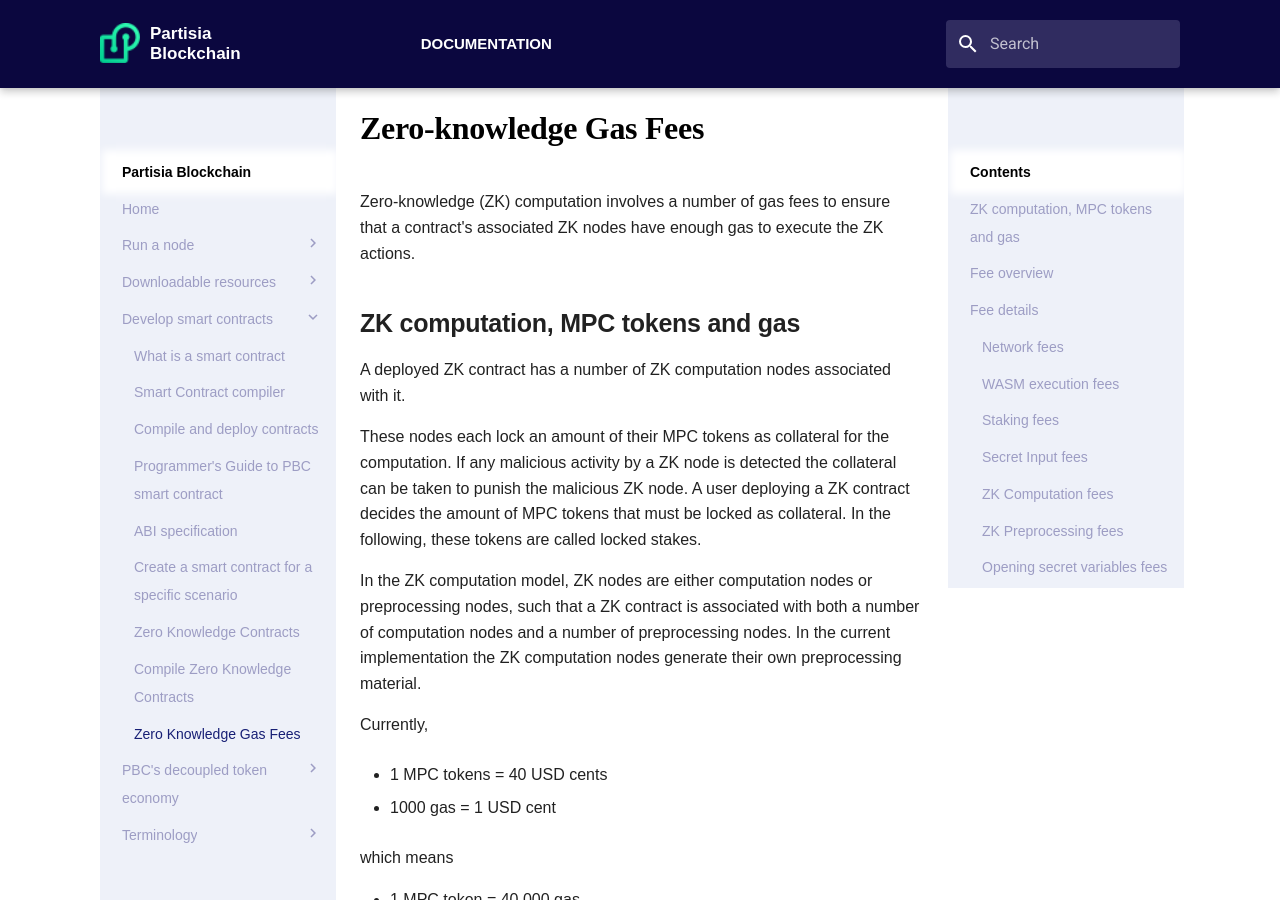
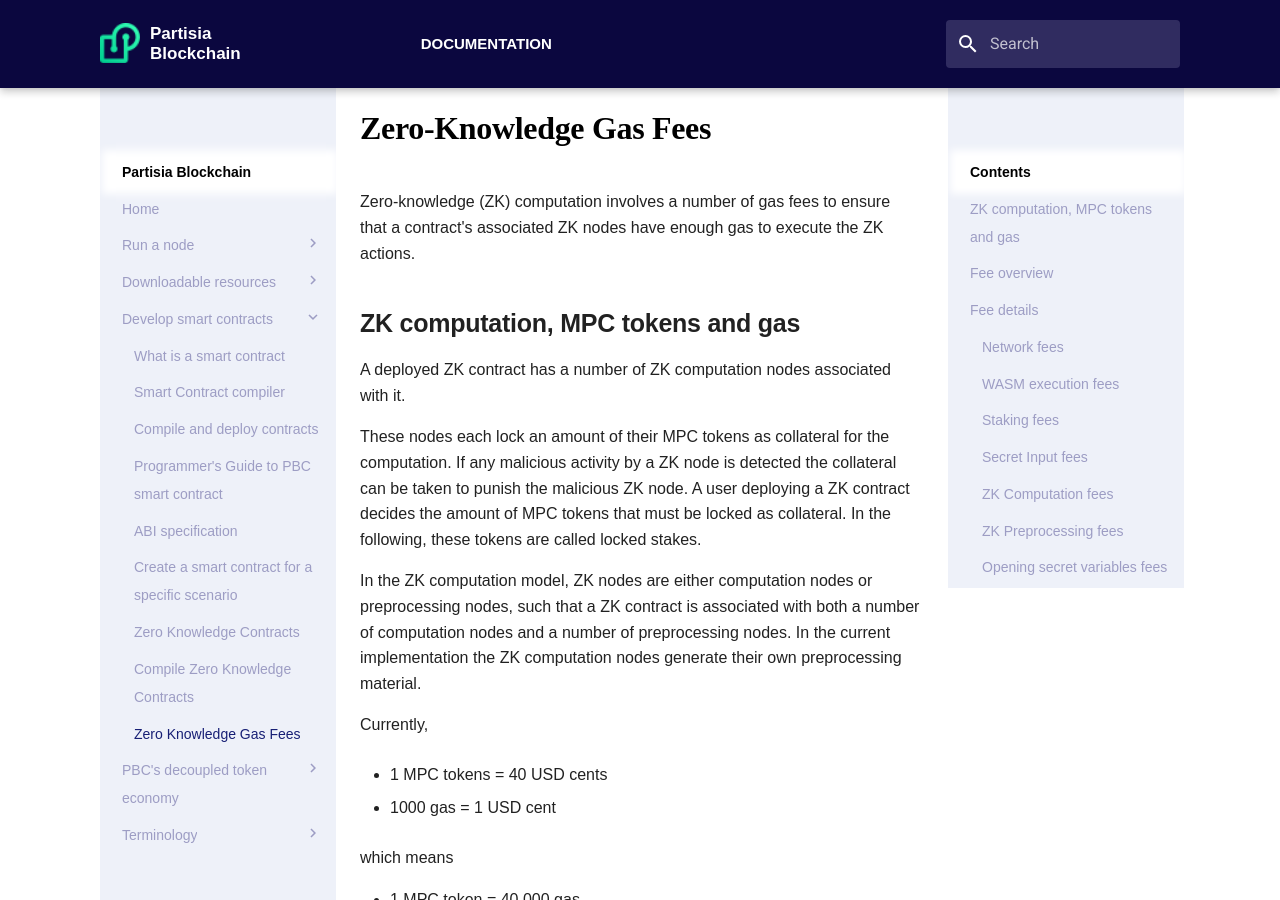
Before and after one commit to 0xSero/partisia-docs, an MkDocs documentation site: the page built from docs/zk-computation-fees.md, in a window 1280 px wide and 900 px high. Built offline with MkDocs 1.6.1 and Material for MkDocs 9.7.7, drawn with Linux system fonts in a browser that asks for light colours; some web fonts are replaced; a script that is not in the unit is left out.

Commit message:
minor adjustments

```diff
--- a/docs/zk-computation-fees.md
+++ b/docs/zk-computation-fees.md
@@ -1,4 +1,4 @@
-# Zero-knowledge Gas Fees
+# Zero-Knowledge Gas Fees
 
 Zero-knowledge (ZK) computation involves a number of gas fees to ensure that a contract's associated ZK nodes have enough gas to execute the ZK actions.
 
```
